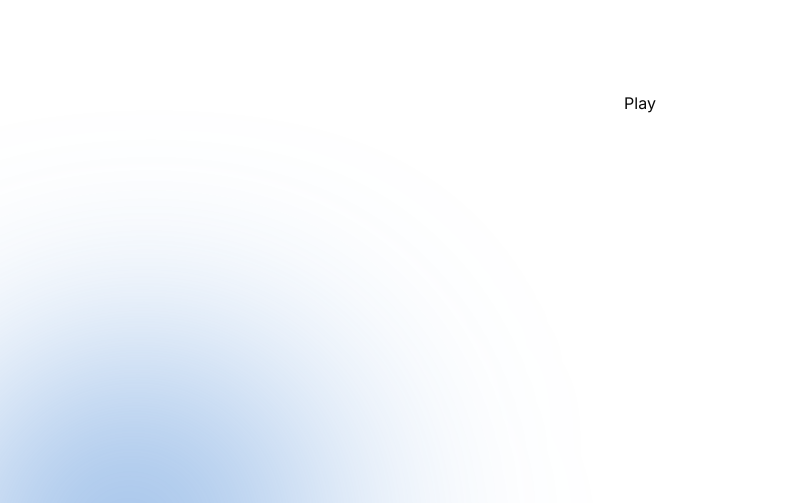
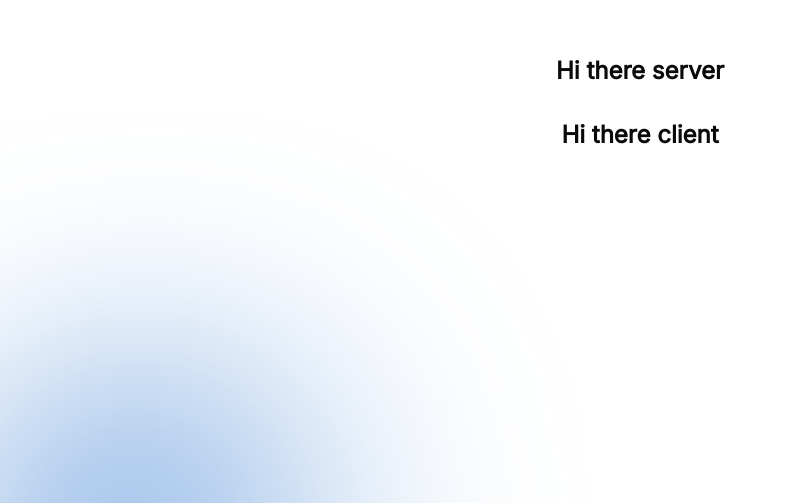
Before and after one commit to Motion-Provider/motion-provider, a Next.js app: page /play in a window 1280 px wide. Shown: the part 297-800 px from the top of the page, without its empty margins (0-788 px from the left). Built offline with nearby package versions, Linux system fonts and the light colour scheme.

Commit message:
feat: SSR feature for MotionContainer

```diff
--- a/package.json
+++ b/package.json
@@ -19,7 +19,7 @@
     "embla-carousel-react": "^8.6.0",
     "lucide-react": "^0.487.0",
     "motion": "^12.6.3",
-    "next": "15.3.0",
+    "next": "^15.3.4",
     "react": "^19.0.0",
     "react-dom": "^19.0.0",
     "react-icons": "^5.5.0",
--- a/src/motion/motion-container.tsx
+++ b/src/motion/motion-container.tsx
@@ -2,10 +2,9 @@ import { AnimationObjProps, TransitionConfig } from "./types";
 import { cn } from "../lib/utils";
 import transitions from "./lib/transitions.lib";
 import { motion, useInView } from "motion/react";
-import React, { FC, memo, useId, useMemo, useRef } from "react";
+import React, { FC, useId, useMemo, useRef } from "react";
 import { useAnimationMixer } from "./hooks/use-animation-mixer";
 import animations from "./lib/animate.lib";
-import dynamic from "next/dynamic";
 import { MotionContainerProps } from "./types";
 import {
   MOTION_PROVIDER_DEFAULTS as defaults,
@@ -14,7 +13,7 @@ import {
 } from "./lib/defaults.lib";
 import logError from "./utils/getErrorLogs";
 
-const Container: FC<MotionContainerProps> = ({
+const MotionContainer: FC<MotionContainerProps> = ({
   animation = { ...MOTION_CONTAINER_ANIMATION_DEFAULT },
   controller = { ...MOTION_CONTAINER_CONTROLLER_DEFAULT },
   children,
@@ -88,8 +87,20 @@ const Container: FC<MotionContainerProps> = ({
     return initial;
   }, [isAnimationStopped, initial]);
 
+  const MotionElement = motion[
+    elementType as keyof typeof motion
+  ] as React.ElementType;
+
+  if (!MotionElement) {
+    logError({
+      error: `Invalid motion elementType: '${elementType}'`,
+      mod: "error",
+      src: "MotionContainer",
+    });
+    return null;
+  }
   return React.createElement(
-    motion[elementType as keyof typeof motion] as React.ElementType,
+    MotionElement,
     {
       className: cn("mc", className),
       ref,
@@ -102,9 +113,4 @@ const Container: FC<MotionContainerProps> = ({
   );
 };
 
-const MotionContainer = dynamic(
-  () => Promise.resolve(memo(Container as typeof Container)),
-  { ssr: false }
-);
-
 export default MotionContainer;
--- a/src/pages/play/index.tsx
+++ b/src/pages/play/index.tsx
@@ -1,7 +1,40 @@
+import MotionContainer from "@/motion/motion-container";
+import dynamic from "next/dynamic";
+
+const MotionDynamicContainer = dynamic(
+  () => Promise.resolve().then(() => import("@/motion/motion-container")),
+  {
+    ssr: false,
+  }
+);
+
 export default function Play() {
   return (
-    <section className="h-screen w-full flex items-center justify-center">
-      Play
+    <section className="h-screen w-full flex items-center justify-center flex-col gap-8">
+      <MotionContainer
+        elementType={"div"}
+        className="text-2xl font-bold"
+        animation={{
+          mode: ["fadeIn"],
+          transition: "smooth",
+          delay: 0,
+          duration: 1,
+        }}
+      >
+        Hi there server
+      </MotionContainer>
+      <MotionDynamicContainer
+        elementType={"div"}
+        className="text-2xl font-bold"
+        animation={{
+          mode: ["fadeIn"],
+          transition: "smooth",
+          delay: 0,
+          duration: 1,
+        }}
+      >
+        Hi there client
+      </MotionDynamicContainer>
     </section>
   );
 }
```
Also changed, not shown: 1 other file (tests, documents, lock files or other folders).
